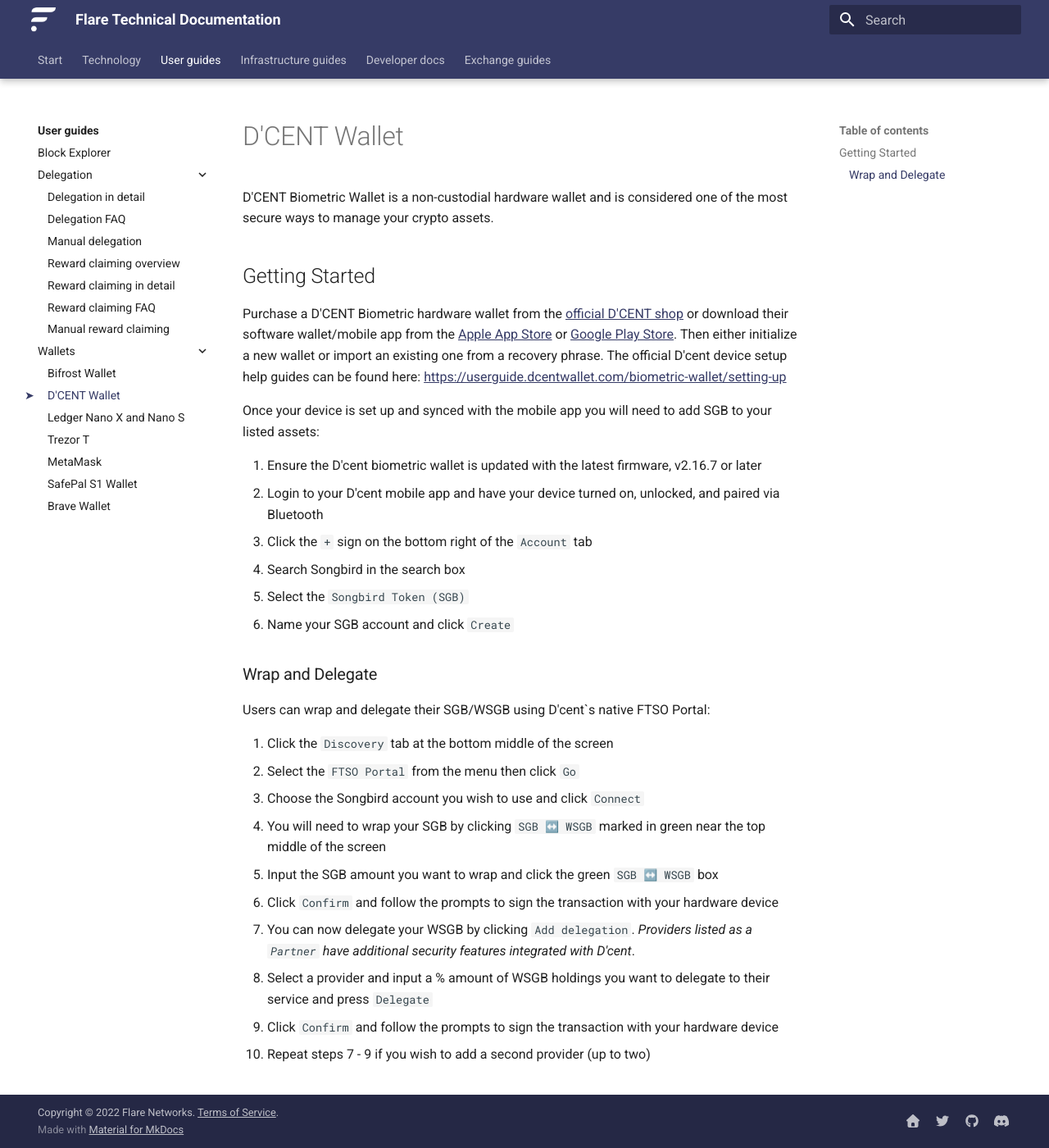
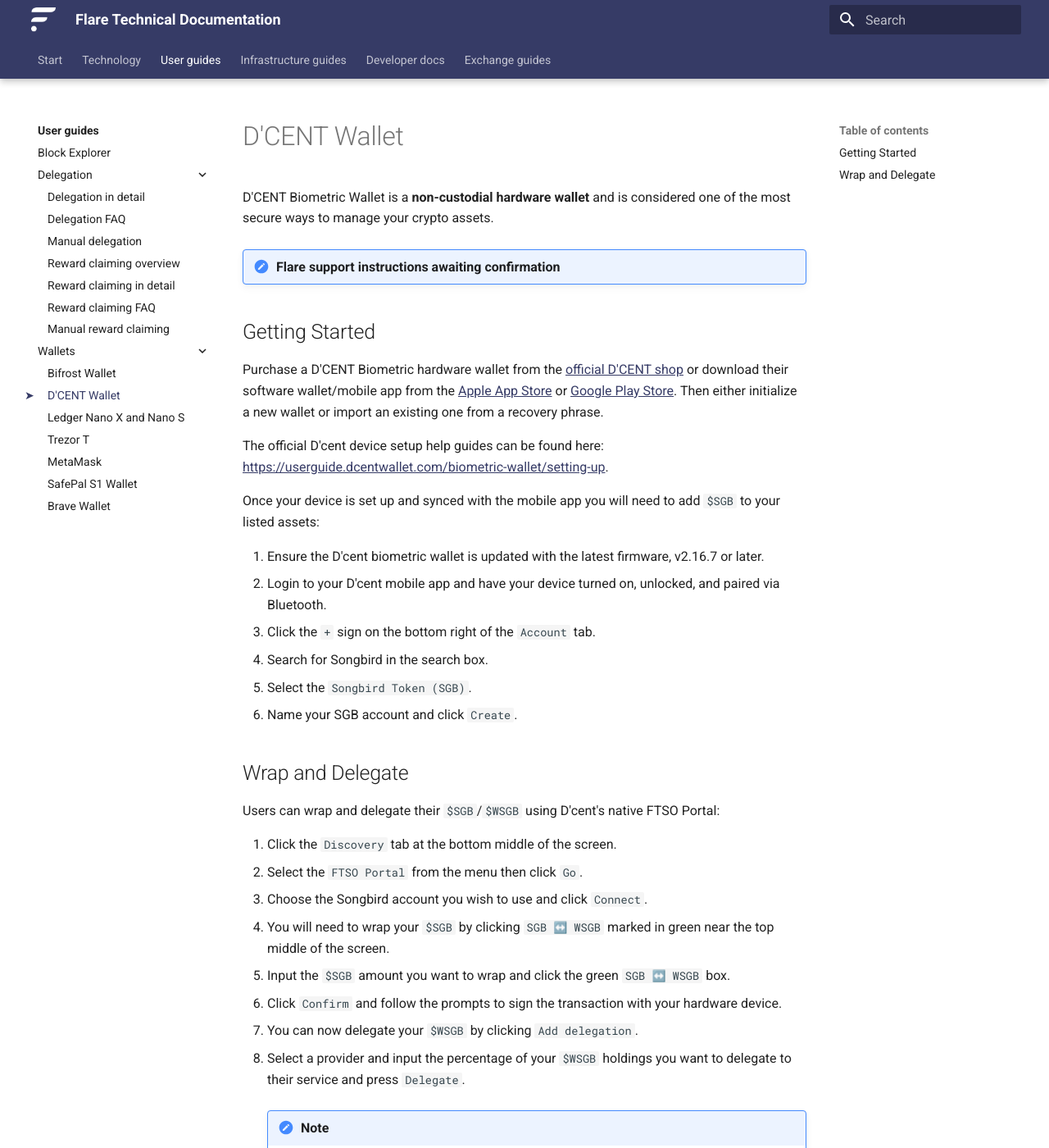
Before and after one commit to flare-foundation/docs, an MkDocs documentation site: the page built from docs/user/wallets/dcent-wallet.md, in a window 1280 px wide and 1400 px high. Shown: the whole window at 82% size. Built offline with MkDocs 1.6.1 and Material for MkDocs 9.7.7, drawn with Linux system fonts in a browser that asks for light colours; comment, search, counter and statistics services are not loaded; some of the changed text lies outside the part shown.

Commit message:
Update wallet guides without Flare support
Indicate that support is awaiting confirmation.
Also, update the style a bit, to be consistent with the other wallets
(still more work to do).

```diff
--- a/docs/user/wallets/dcent-wallet.md
+++ b/docs/user/wallets/dcent-wallet.md
@@ -1,35 +1,41 @@
----
-description: How to use your D'CENT hardware wallet to access the Songbird network
----
-
 # D'CENT Wallet
 
-D'CENT Biometric Wallet is a non-custodial hardware wallet and is considered one of the most secure ways to manage your crypto assets.
+D'CENT Biometric Wallet is a **non-custodial hardware wallet** and is considered one of the most secure ways to manage your crypto assets.
+
+!!! note "Flare support instructions awaiting confirmation"
 
 ## Getting Started
 
-Purchase a D'CENT Biometric hardware wallet from the [official D'CENT shop](https://dcentwallet.com/Shop) or download their software wallet/mobile app from the [Apple App Store](https://apps.apple.com/us/app/dcent-wallet/id1447206611) or [Google Play Store](https://play.google.com/store/apps/details?id=com.kr.iotrust.dcent.wallet). Then either initialize a new wallet or import an existing one from a recovery phrase. The official D'cent device setup help guides can be found here: [https://userguide.dcentwallet.com/biometric-wallet/setting-up](https://userguide.dcentwallet.com/biometric-wallet/setting-up)
+Purchase a D'CENT Biometric hardware wallet from the [official D'CENT shop](https://dcentwallet.com/Shop) or download their software wallet/mobile app from the [Apple App Store](https://apps.apple.com/us/app/dcent-wallet/id1447206611) or [Google Play Store](https://play.google.com/store/apps/details?id=com.kr.iotrust.dcent.wallet).
+Then either initialize a new wallet or import an existing one from a recovery phrase.
 
-Once your device is set up and synced with the mobile app you will need to add SGB to your listed assets:
+The official D'cent device setup help guides can be found here: [https://userguide.dcentwallet.com/biometric-wallet/setting-up](https://userguide.dcentwallet.com/biometric-wallet/setting-up).
 
-1. Ensure the D'cent biometric wallet is updated with the latest firmware, v2.16.7 or later
-2. Login to your D'cent mobile app and have your device turned on, unlocked, and paired via Bluetooth
-3. Click the `+` sign on the bottom right of the `Account` tab
-4. Search Songbird in the search box
-5. Select the `Songbird Token (SGB)`
-6. Name your SGB account and click `Create`
+Once your device is set up and synced with the mobile app you will need to add `$SGB` to your listed assets:
 
-### Wrap and Delegate
+1. Ensure the D'cent biometric wallet is updated with the latest firmware, v2.16.7 or later.
+2. Login to your D'cent mobile app and have your device turned on, unlocked, and paired via Bluetooth.
+3. Click the `+` sign on the bottom right of the `Account` tab.
+4. Search for Songbird in the search box.
+5. Select the `Songbird Token (SGB)`.
+6. Name your SGB account and click `Create`.
 
-Users can wrap and delegate their SGB/WSGB using D'cent`s native FTSO Portal:
+## Wrap and Delegate
 
-1. Click the `Discovery` tab at the bottom middle of the screen
-2. Select the `FTSO Portal` from the menu then click `Go`
-3. Choose the Songbird account you wish to use and click `Connect`
-4. You will need to wrap your SGB by clicking `SGB ↔️ WSGB` marked in green near the top middle of the screen
-5. Input the SGB amount you want to wrap and click the green `SGB ↔️ WSGB` box
-6. Click `Confirm` and follow the prompts to sign the transaction with your hardware device
-7. You can now delegate your WSGB by clicking `Add delegation`. _Providers listed as a `Partner` have additional security features integrated with D'cent_.
-8. Select a provider and input a % amount of WSGB holdings you want to delegate to their service and press `Delegate`
-9. Click `Confirm` and follow the prompts to sign the transaction with your hardware device
-10. Repeat steps 7 - 9 if you wish to add a second provider (up to two)
+Users can wrap and delegate their `$SGB`/`$WSGB` using D'cent's native FTSO Portal:
+
+1. Click the `Discovery` tab at the bottom middle of the screen.
+2. Select the `FTSO Portal` from the menu then click `Go`.
+3. Choose the Songbird account you wish to use and click `Connect`.
+4. You will need to wrap your `$SGB` by clicking `SGB ↔️ WSGB` marked in green near the top middle of the screen.
+5. Input the `$SGB` amount you want to wrap and click the green `SGB ↔️ WSGB` box.
+6. Click `Confirm` and follow the prompts to sign the transaction with your hardware device.
+7. You can now delegate your `$WSGB` by clicking `Add delegation`.
+8. Select a provider and input the percentage of your `$WSGB` holdings you want to delegate to their service and press `Delegate`.
+
+    !!! note
+
+        Providers listed as a `Partner` have additional security features integrated with D'cent.
+
+9. Click `Confirm` and follow the prompts to sign the transaction with your hardware device.
+10. Repeat steps 7 through 9 if you wish to add a second provider (up to two).
```
Also changed, not shown: docs/user/wallets/how-to-access-flare-network-with-a-ledger-device.md (+53 -43 lines), docs/user/wallets/how-to-access-flare-network-with-a-trezor-device.md (+40 -33 lines), docs/user/wallets/safepal-s1-wallet.md (+17 -13 lines).
